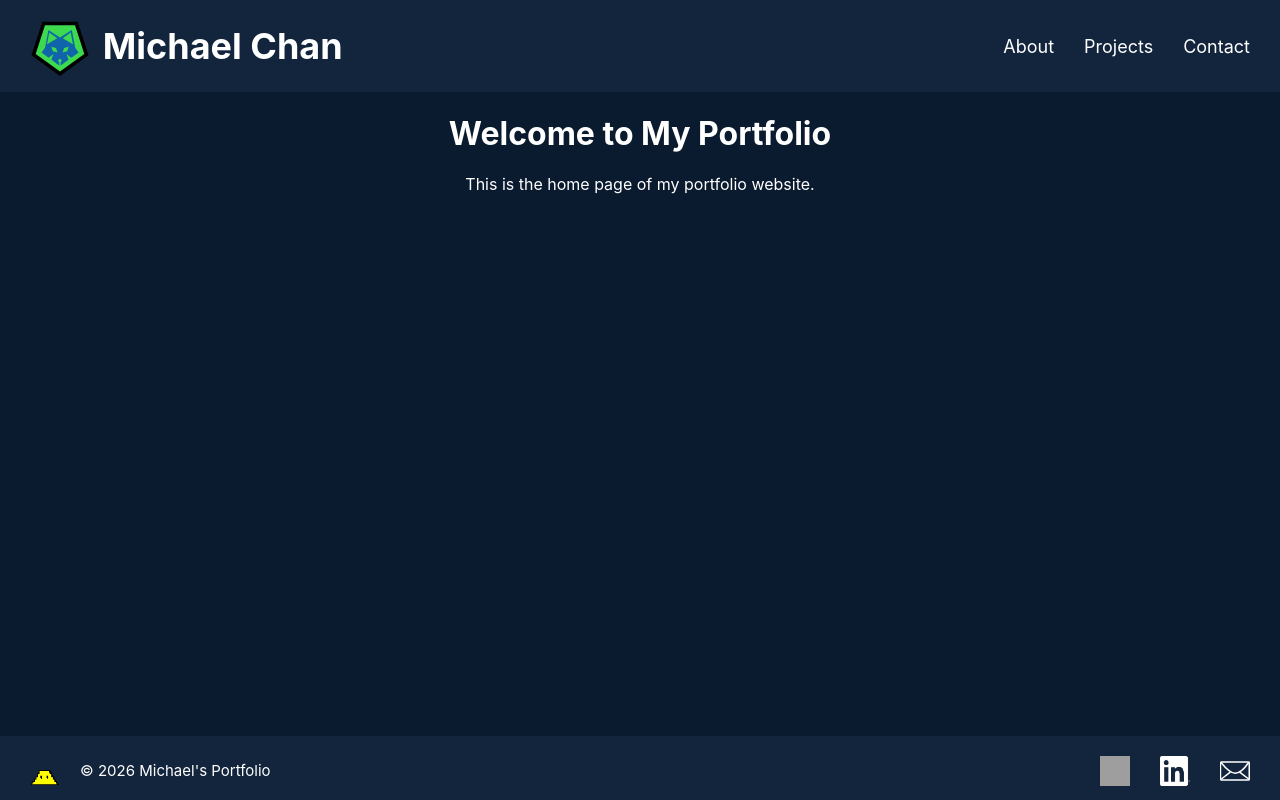
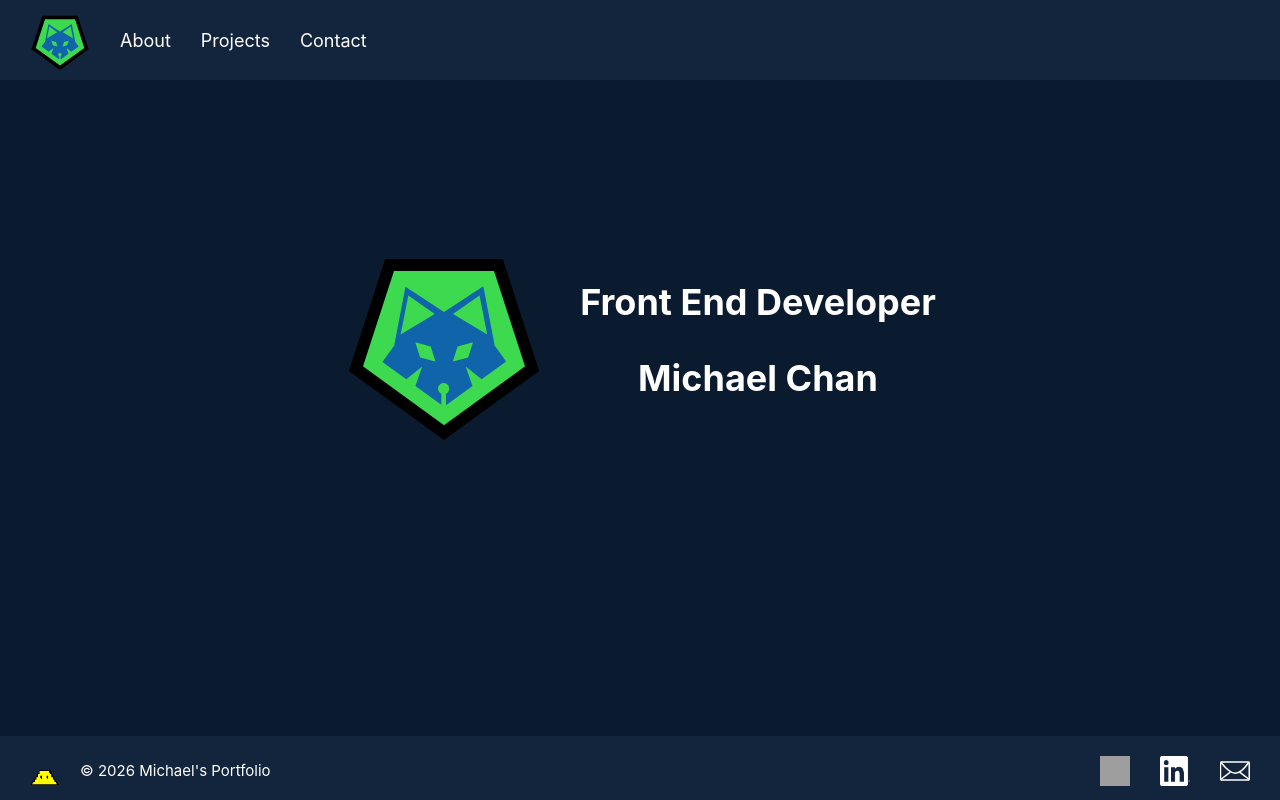
Before and after one commit to mgj0226/mgj0226.github.io, a JavaScript app: page / in a window 1280 px wide. Built offline with nearby package versions, Linux system fonts and the light colour scheme; grey boxes are pictures that could not be loaded; the HTML template or start-up script is replaced by a standard one.

Commit message:
home page redesigned
added icon to home page. Text rewrote. grid-template-areas setting

```diff
--- a/src/App.css
+++ b/src/App.css
@@ -10,6 +10,34 @@ body {
   background-color: #0A1A2F;
   color: #FFFFFF;
   min-height: 100vh;
+}
+
+.home {
+  margin-top: 20vh;
+  display: grid;
+  grid-template-areas: "icon line1" "icon line2";
+  -moz-column-gap: 1rem;
+       column-gap: 1rem;
+  align-items: center;
+  justify-content: center;
+  font-size: calc(10px + 2vmin);
+  color: #FFFFFF;
+}
+.home .home-icon {
+  width: 200px;
+  height: 200px;
+  margin-right: 20px;
+  grid-area: icon;
+}
+.home .line1 {
+  font-size: calc(20px + 2vmin);
+  margin-bottom: 0;
+  grid-area: line1;
+}
+.home .line2 {
+  font-size: calc(20px + 2vmin);
+  margin-top: 0;
+  grid-area: line2;
 }
 
 .header {
--- a/src/App.scss
+++ b/src/App.scss
@@ -16,6 +16,36 @@ body {
     color: $primary-text-color;
     min-height: 100vh;
     }
+
+.home {
+    margin-top: 20vh;
+    display: grid;
+    grid-template-areas:
+    "icon line1"
+    "icon line2"
+    ;
+    column-gap: 1rem;
+    align-items: center;
+    justify-content: center;
+    font-size: calc(10px + 2vmin);
+    color: $primary-text-color;
+        .home-icon {
+            width: 200px;
+            height: 200px;
+            margin-right: 20px;
+            grid-area: icon;
+        }
+        .line1 {
+            font-size: calc(20px + 2vmin);
+            margin-bottom: 0;
+            grid-area: line1;
+        }
+        .line2 {
+            font-size: calc(20px + 2vmin);
+            margin-top: 0;
+            grid-area: line2;
+    }
+}
 
 .header {
     background-color: $secondary-color;
--- a/src/components/Header.js
+++ b/src/components/Header.js
@@ -3,7 +3,6 @@ export default function Header() {
   return (
     <header className="header">
       <img src={icon} alt="Icon" className='icon' />
-      <h1 className='name'>Michael Chan</h1>
       <nav className='nav'>
         <a href="#about">About</a>
         <a href="#projects">Projects</a>
--- a/src/components/Home.js
+++ b/src/components/Home.js
@@ -1,8 +1,11 @@
+import icon from '../assets/wolfLogo4.svg';
+
 export default function Home() {
   return (
     <div className="home">
-      <h1>Welcome to My Portfolio</h1>
-      <p>This is the home page of my portfolio website.</p>
+        <img src={icon} alt="Wolf Logo" className="home-icon" />
+        <h1 className='line1'>Front End Developer</h1>
+      <h1 className='line2'>Michael Chan</h1>
     </div>
   );
 }
```
Also changed, not shown: 1 other file (tests, documents, lock files or other folders).
